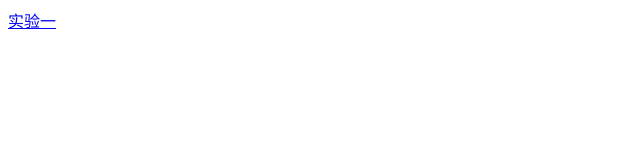
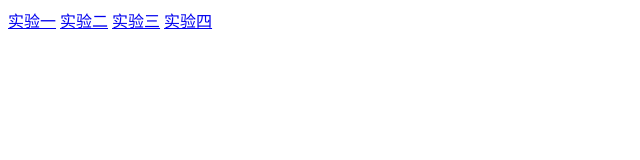
Before and after one commit to linesers/linesers.github.io, a plain HTML site: page index.html in a window 1280 px wide. Shown: the whole page, without its empty margins (0-640 px from the left). Drawn offline with Linux system fonts and the light colour scheme.

Commit message:
Update index.html

```diff
--- a/index.html
+++ b/index.html
@@ -1,3 +1,6 @@
 <body>
   <a href="sy1.html">实验一</a>
+  <a href="sy2.html">实验二</a>
+  <a href="sy3.html">实验三</a>
+  <a href="sy4.html">实验四</a>
 <body>
```
